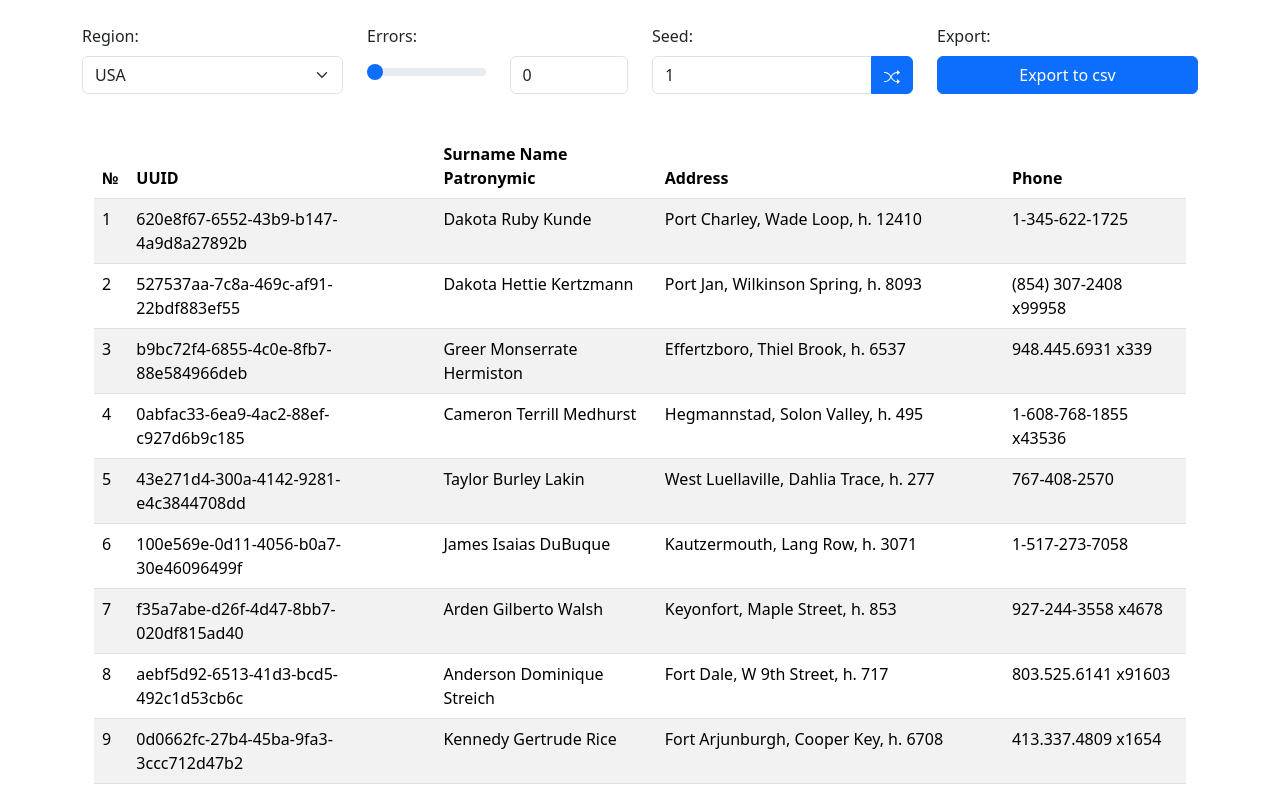
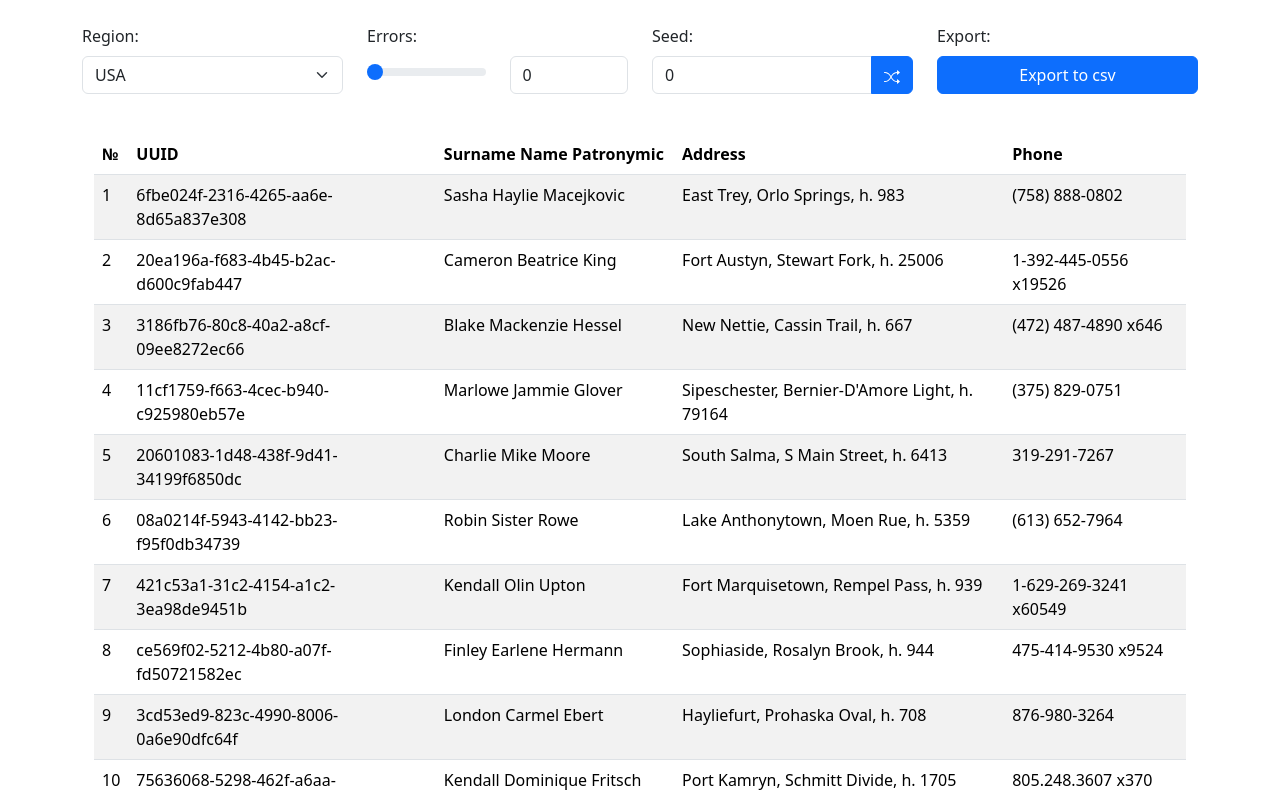
Before and after one commit to AlexeiIsProgrammer/fake-users-generation, a React (Vite) app: page / in a window 1280 px wide. Shown: the top 796 px of the page. Built offline with nearby package versions, Linux system fonts and the light colour scheme; what export-to-csv would draw is missing.

Commit message:
feat: change seed to zero

```diff
--- a/package.json
+++ b/package.json
@@ -1,4 +1,5 @@
 {
+  "homepage": "https://AlexeiIsProgrammer.github.io/fake-users-generation",
   "name": "admin-management",
   "private": true,
   "version": "0.0.0",
@@ -8,7 +9,9 @@
     "build": "tsc && vite build",
     "lint": "eslint . --ext ts,tsx --report-unused-disable-directives --max-warnings 0",
     "lint-fix": "eslint . --fix --ext ts,tsx --report-unused-disable-directives --max-warnings 0",
-    "preview": "vite preview"
+    "preview": "vite preview",
+    "predeploy": "npm run build",
+    "deploy": "gh-pages -d dist"
   },
   "dependencies": {
     "@reduxjs/toolkit": "^2.1.0",
@@ -38,6 +41,7 @@
     "eslint-plugin-react": "^7.28.0",
     "eslint-plugin-react-hooks": "^4.3.0",
     "eslint-plugin-react-refresh": "^0.4.5",
+    "gh-pages": "^6.1.1",
     "prettier": "^3.2.5",
     "sass": "^1.70.0",
     "typescript": "^5.2.2",
--- a/src/components/Toolbar/index.tsx
+++ b/src/components/Toolbar/index.tsx
@@ -31,7 +31,7 @@ function Toolbar({
   errorCount,
   page,
 }: ToolbarPropsType) {
-  const [seed, setSeed] = useState(1);
+  const [seed, setSeed] = useState(0);
 
   useEffect(() => {
     const currentFaker = selectCountry(country);
--- a/vite.config.ts
+++ b/vite.config.ts
@@ -5,4 +5,5 @@ import react from '@vitejs/plugin-react';
 // https://vitejs.dev/config/
 export default defineConfig({
   plugins: [react()],
+  base: '/fake-users-generation/',
 });
```
Also changed, not shown: 1 other file (tests, documents, lock files or other folders).
